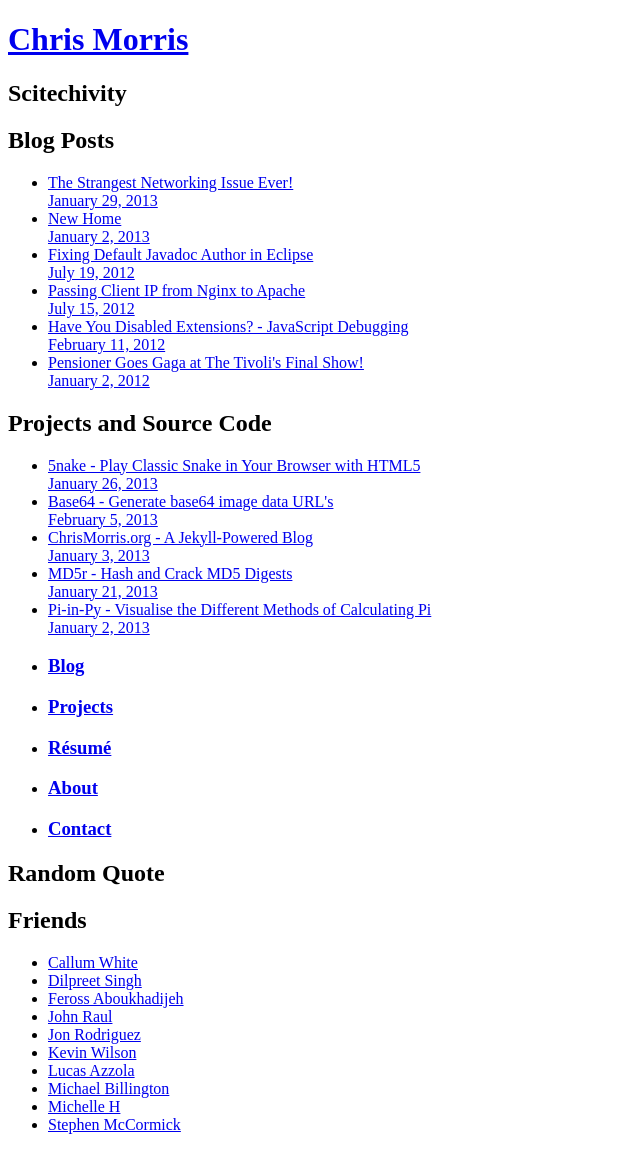
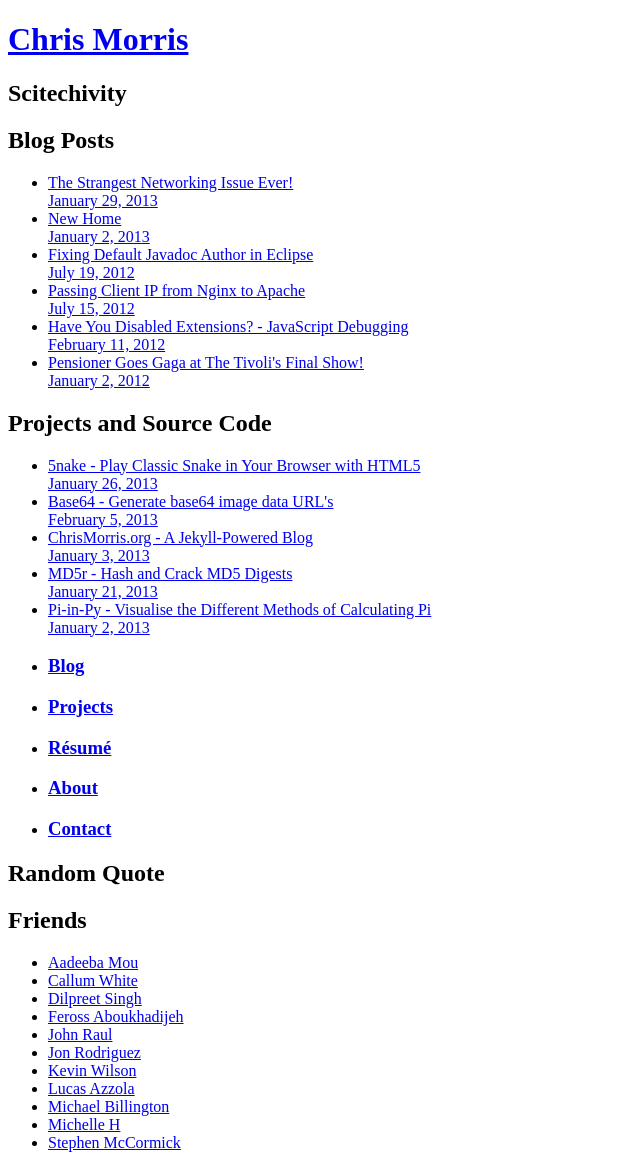
Before and after one commit to ChrisMorrisOrg/ChrisMorris.org, a Jekyll site: the page built from index.html, in a window 1280 px wide. Shown: the whole page, without its empty margins (0-640 px from the left). Built offline with Jekyll 4.4.1, drawn with Linux system fonts in a browser that asks for light colours; nearby versions of some CDN libraries.

Commit message:
Updated Friends List
- Added Adobe CC

```diff
--- a/_layouts/layout.html
+++ b/_layouts/layout.html
@@ -62,6 +62,7 @@
           </div>
           <h1 class="default-static">Friends</h1>
           <ul class="sub">
+            <li><a target="_blank" href="http://aadeeba.com/">Aadeeba Mou</a></li>
             <li><a target="_blank" href="http://cwhitey.me/">Callum White</a></li>
             <li><a target="_blank" href="http://dilpreetsingh.me/">Dilpreet Singh</a></li>
             <li><a target="_blank" href="http://feross.org/">Feross Aboukhadijeh</a></li>
```
